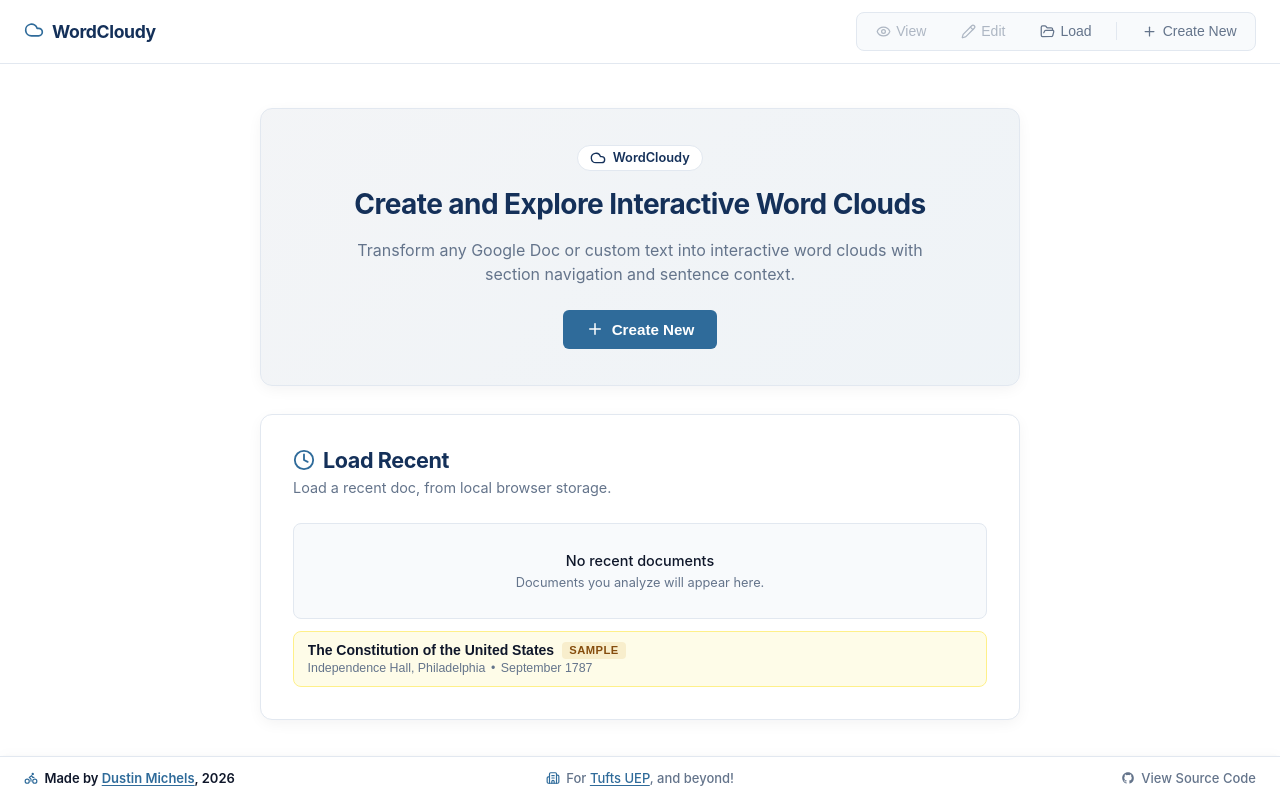
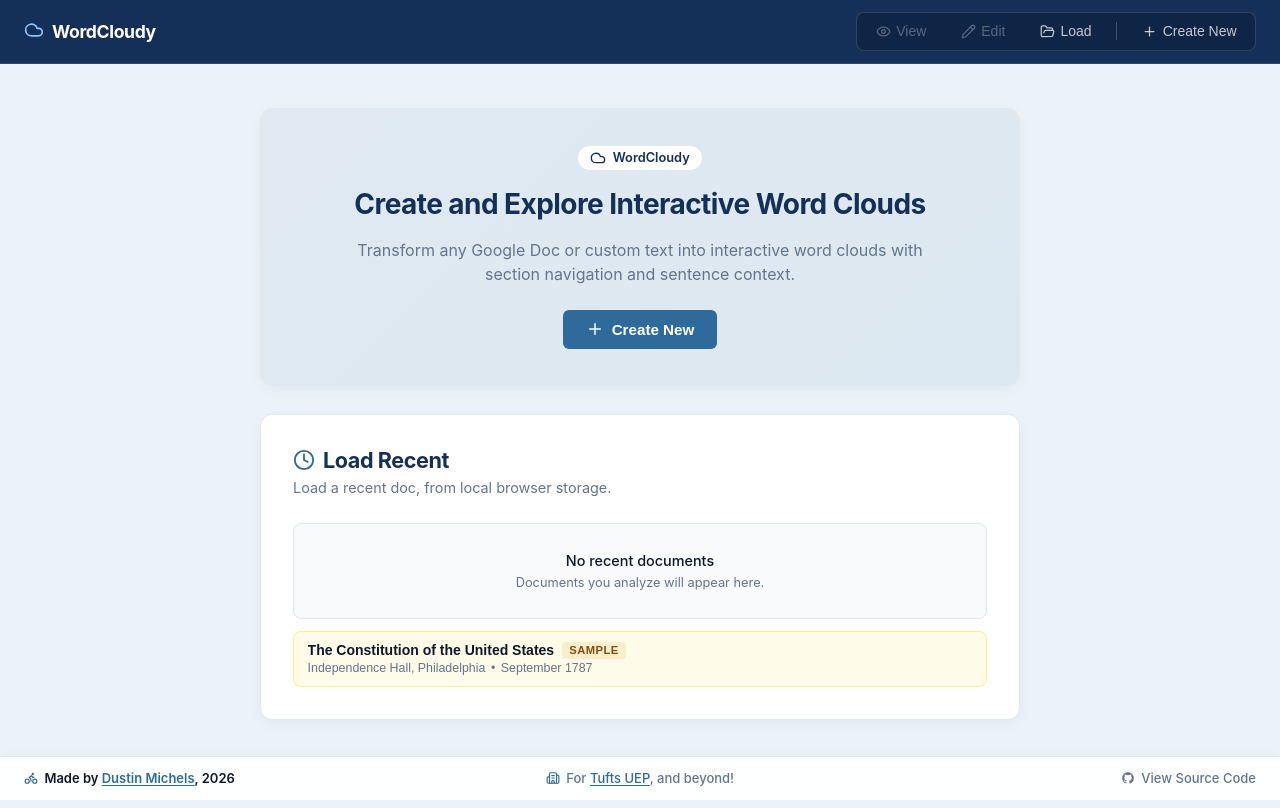
Before and after one commit to dustinmichels/wordcloudy, a Vue app: page / in a window 1280 px wide. Built offline with nearby package versions, Linux system fonts and the light colour scheme.

Commit message:
new style

```diff
--- a/package.json
+++ b/package.json
@@ -28,10 +28,6 @@
     "@vitejs/plugin-vue": "^6.0.9",
     "oxfmt": "^0.70.0",
     "vite": "^8.3.1",
-    "vite-plugin-singlefile": "^2.3.3",
-    "vue-tsc": "^3.3.11"
-  },
-  "peerDependencies": {
-    "typescript": "^7.0.2"
+    "vite-plugin-singlefile": "^2.3.3"
   }
 }
--- a/src/frontend.css
+++ b/src/frontend.css
@@ -6,6 +6,7 @@
   --border-color: #e2e8f0;
   --accent-color: #2f6b9a;
   --accent-dark: #143059;
+  --accent-light: #ebf3f9;
 }
 
 * {
@@ -37,6 +38,7 @@ body {
   display: flex;
   flex-direction: column;
   position: relative;
+  background-color: var(--accent-light);
 }
 
 .wordcloud-content {
@@ -1203,12 +1205,13 @@ mark.highlighted-term {
 /* Top Application Navigation */
 .app-top-nav {
   width: 100%;
-  background-color: var(--bg-primary);
-  border-bottom: 1px solid var(--border-color);
+  background-color: var(--accent-dark);
+  border-bottom: 1px solid rgba(255, 255, 255, 0.12);
   position: sticky;
   top: 0;
   z-index: 100;
   backdrop-filter: blur(8px);
+  -webkit-backdrop-filter: blur(8px);
 }
 
 .top-nav-inner {
@@ -1236,29 +1239,30 @@ mark.highlighted-term {
 }
 
 .top-nav-brand .brand-logo svg {
+  stroke: #93c5fd;
   transition: stroke 0.15s ease-in-out;
 }
 
 .top-nav-brand .brand-name {
+  color: #ffffff;
   transition: color 0.15s ease-in-out;
 }
 
 .top-nav-brand:hover {
-  background-color: rgba(15, 23, 42, 0.08);
+  background-color: rgba(255, 255, 255, 0.1);
 }
 
 .top-nav-brand:hover .brand-name {
-  color: #020617;
+  color: #ffffff;
 }
 
 .top-nav-brand:hover .brand-logo svg {
-  stroke: #020617;
+  stroke: #ffffff;
 }
 
 .top-nav-brand:active {
-  background-color: rgba(15, 23, 42, 0.14);
-}
-
+  background-color: rgba(255, 255, 255, 0.16);
+}
 .brand-logo {
   font-size: 1.35rem;
   line-height: 1;
@@ -1290,7 +1294,7 @@ mark.highlighted-term {
   transform-origin: center center;
   font-weight: 700;
   font-size: 1.1rem;
-  color: var(--accent-dark);
+  color: #ffffff;
   letter-spacing: -0.02em;
 }
 
@@ -1317,10 +1321,10 @@ mark.highlighted-term {
   display: flex;
   align-items: center;
   gap: 0.35rem;
-  background-color: var(--bg-secondary);
+  background-color: rgba(0, 0, 0, 0.22);
   padding: 0.25rem;
   border-radius: 8px;
-  border: 1px solid var(--border-color);
+  border: 1px solid rgba(255, 255, 255, 0.14);
   margin-left: auto;
 }
 
@@ -1331,7 +1335,7 @@ mark.highlighted-term {
   padding: 0.4rem 0.9rem;
   font-size: 0.875rem;
   font-weight: 500;
-  color: var(--text-secondary);
+  color: rgba(255, 255, 255, 0.75);
   background: transparent;
   border: none;
   border-radius: 6px;
@@ -1346,25 +1350,25 @@ mark.highlighted-term {
 }
 
 .top-nav-tab:hover {
-  color: var(--text-primary);
+  color: #ffffff;
 }
 
 .top-nav-tab.active {
-  background-color: var(--bg-primary);
+  background-color: #ffffff;
   color: var(--accent-dark);
   font-weight: 600;
-  box-shadow: 0 1px 2px rgba(0, 0, 0, 0.05);
+  box-shadow: 0 1px 3px rgba(0, 0, 0, 0.25);
 }
 
 .top-nav-tab:disabled {
-  opacity: 0.5;
+  opacity: 0.4;
   cursor: not-allowed;
 }
 
 .top-nav-tab-divider {
   width: 1px;
   height: 18px;
-  background-color: var(--border-color);
+  background-color: rgba(255, 255, 255, 0.2);
   margin: 0 0.25rem;
   flex-shrink: 0;
 }
```
Also changed, not shown: 2 other files (tests, documents, lock files or other folders).
